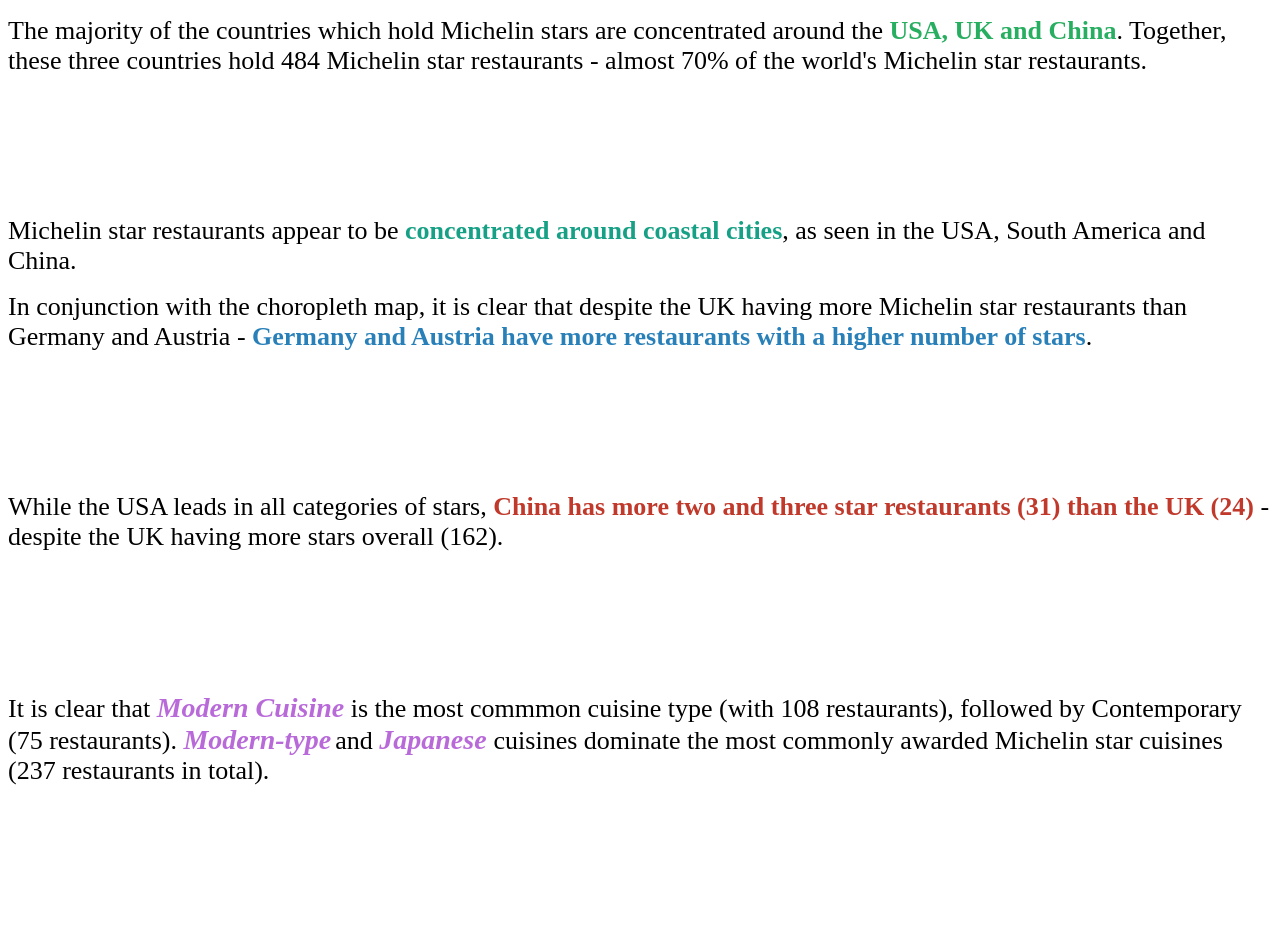
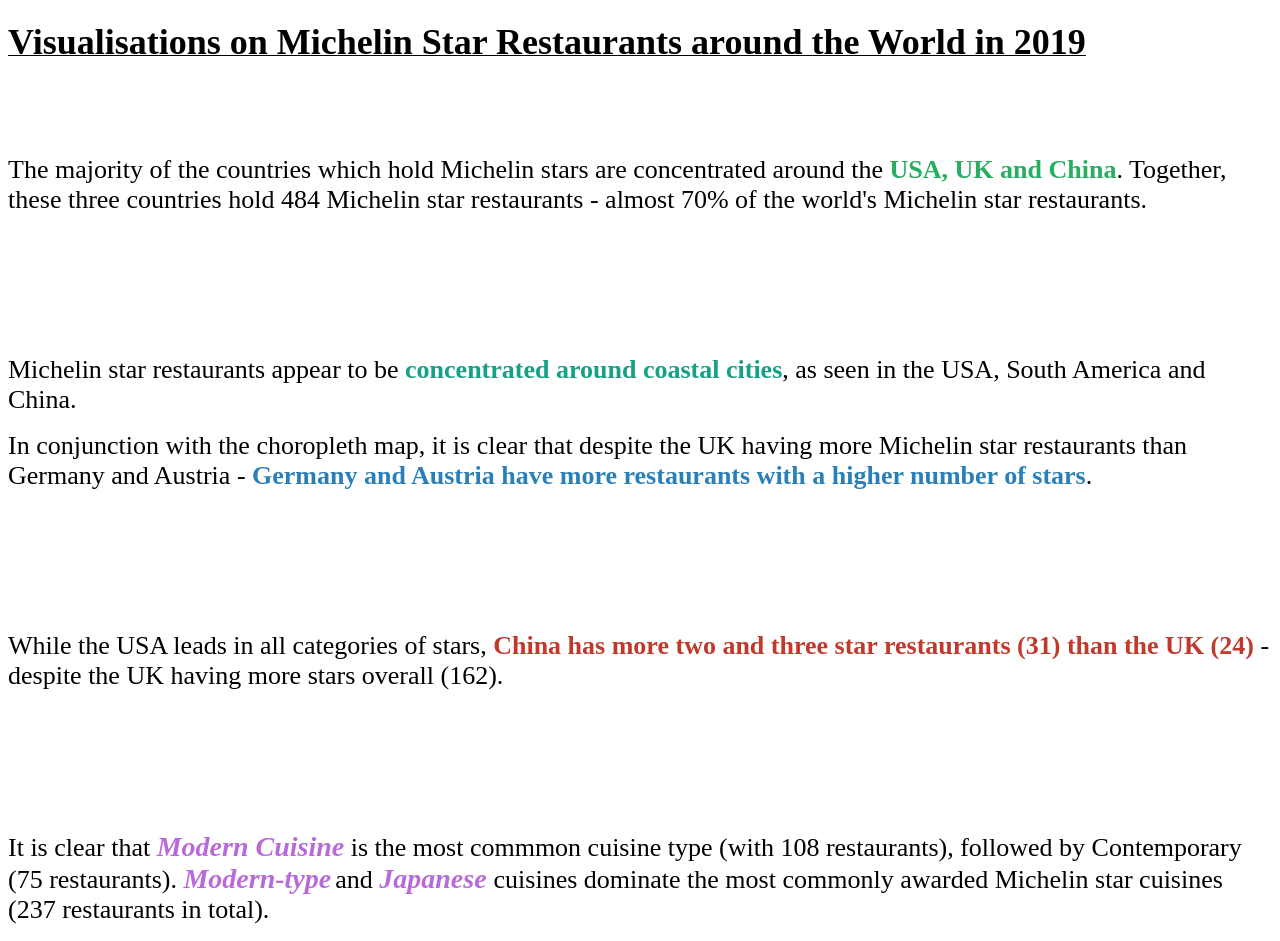
Before and after one commit to eddiechen1/assignment2, a plain HTML site: page index.html in a window 1280 px wide. Before the commit the page ends 802 px from the top, so only its background shows below. Drawn offline with Linux system fonts and the light colour scheme; a script that the page names is missing.

Commit message:
Update index.html

```diff
--- a/index.html
+++ b/index.html
@@ -11,6 +11,8 @@
 </head>
 
 <body>
+ <h4><u><strong><span style="font-size:36px">Visualisations on Michelin Star Restaurants around the World in 2019</span></strong></u></h4>
+  <br><br><br>
 <div id="chloro_map"></div>
 <script type="text/javascript">
   var spec1 = "js/chloro_map.vg.json";
```
